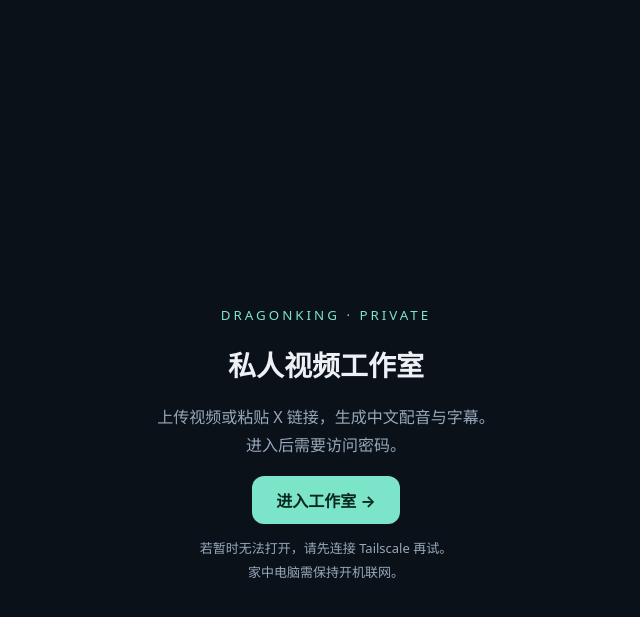
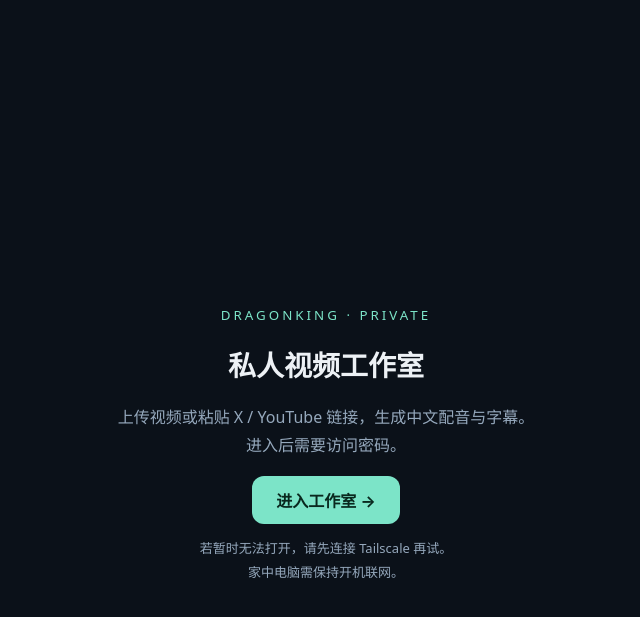
Before and after one commit to DragonKingwhd/dragonkingwhd.github.io, a Jekyll site: the page built from video-studio-entry.html, in a window 1280 px wide. Shown: the top 617 px of the page, without its empty margins (314-954 px from the left). Built offline with Jekyll 4.4.1, drawn with Linux system fonts in a browser that asks for light colours.

Commit message:
Mention YouTube support in private video studio entry

```diff
--- a/video-studio-entry.html
+++ b/video-studio-entry.html
@@ -12,5 +12,5 @@ sitemap: false
 <meta name="referrer" content="no-referrer">
 <title>私人视频工作室 · Dragonking</title>
 <style>body{margin:0;min-height:100svh;display:grid;place-items:center;background:#0b1119;color:#edf1f5;font-family:system-ui,-apple-system,sans-serif}main{padding:32px;text-align:center}small{color:#7ce4c8;letter-spacing:3px}h1{font-size:28px}p{color:#95a8bc;line-height:1.8}a{display:inline-block;padding:12px 24px;border-radius:12px;background:#7ce4c8;color:#09281e;text-decoration:none;font-weight:700}</style>
-</head><body><main><small>DRAGONKING · PRIVATE</small><h1>私人视频工作室</h1><p>上传视频或粘贴 X 链接，生成中文配音与字幕。<br>进入后需要访问密码。</p><a href="https://home-ubuntu.tailc3bd07.ts.net/" rel="noreferrer">进入工作室 →</a><p style="font-size:13px">若暂时无法打开，请先连接 Tailscale 再试。<br>家中电脑需保持开机联网。</p></main></body>
+</head><body><main><small>DRAGONKING · PRIVATE</small><h1>私人视频工作室</h1><p>上传视频或粘贴 X / YouTube 链接，生成中文配音与字幕。<br>进入后需要访问密码。</p><a href="https://home-ubuntu.tailc3bd07.ts.net/" rel="noreferrer">进入工作室 →</a><p style="font-size:13px">若暂时无法打开，请先连接 Tailscale 再试。<br>家中电脑需保持开机联网。</p></main></body>
 </html>
```
